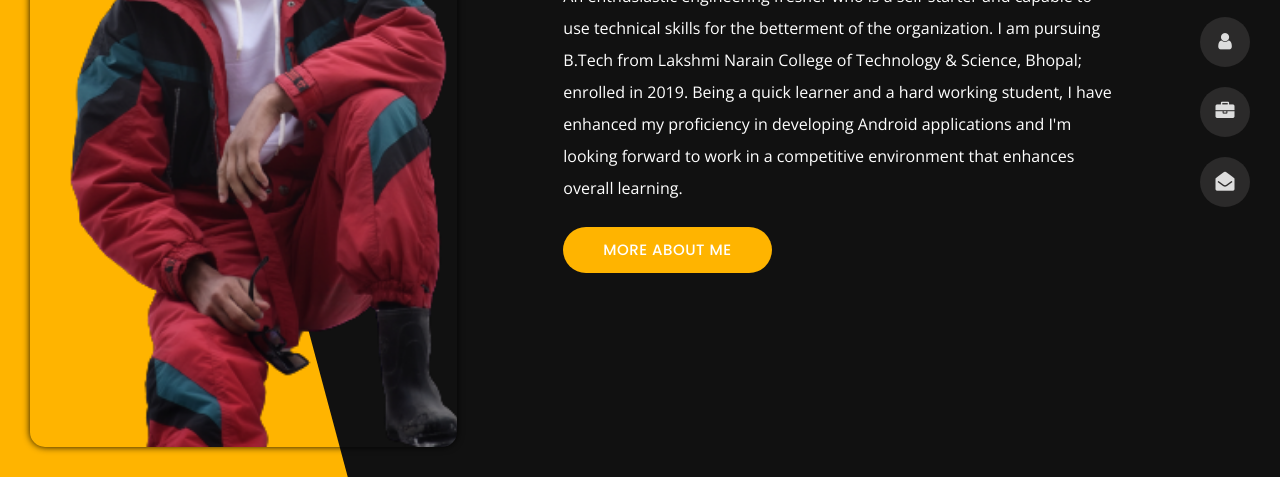
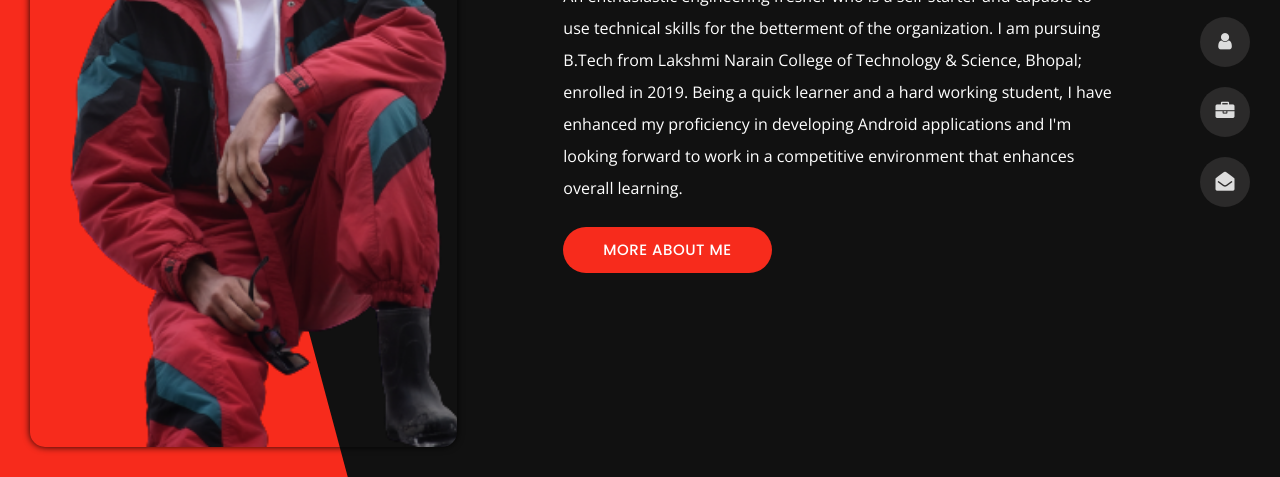
Before and after one commit to Mishra07adi/Portfolio, a plain HTML site: page index.html in a window 1280 px wide. Shown: the part 323-800 px from the top of the page. Drawn offline with nearby package versions, Linux system fonts and the light colour scheme.

Commit message:
pic updated 03

```diff
--- a/index.html
+++ b/index.html
@@ -21,7 +21,7 @@
     <link href="css/style.css" rel="stylesheet">
 
     <!-- CSS Skin File -->
-    <link href="css/skins/yellow.css" rel="stylesheet">
+    <link href="css/skins/red.css" rel="stylesheet">
 
     <!-- Live Style Switcher - demo only -->
     <link rel="alternate stylesheet" type="text/css" title="blue" href="css/skins/blue.css" />
```
